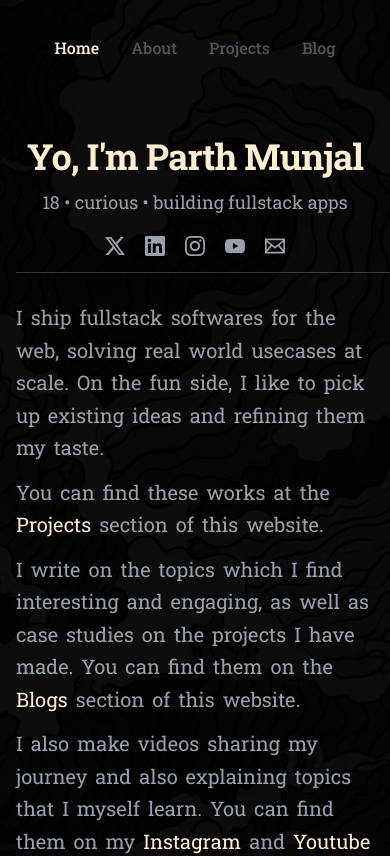
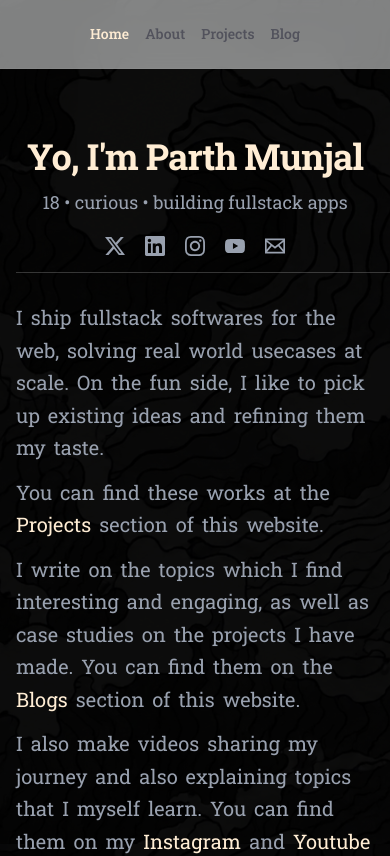
Before and after one commit to parthmunjal07/portfolio-v2, a Next.js app: page / in a window 390 px wide. Shown: the top 856 px of the page. Built offline with nearby package versions, Linux system fonts and the light colour scheme.

Commit message:
feat: add responsive navigation bar with active route highlighting

```diff
--- a/components/Navbar.tsx
+++ b/components/Navbar.tsx
@@ -14,15 +14,15 @@ export default function Navbar() {
   ];
 
   return (
-    <nav className="fixed top-0 w-full flex items-center justify-center py-6 z-50">
-      <div className="flex gap-8 px-8 py-3">
+    <nav className="fixed top-0 w-full flex items-center justify-center py-4 sm:py-6 z-50 backdrop-blur-md bg-background/50 border-b border-white/5">
+      <div className="flex gap-4 sm:gap-8 px-4 sm:px-8 py-2 sm:py-3">
         {links.map((link) => {
           const isActive = pathname === link.href;
           return (
             <Link
               key={link.name}
               href={link.href}
-              className={`transition-colors duration-200 text-md   font-medium font-serif ${
+              className={`transition-colors duration-200 text-sm sm:text-base font-medium font-serif ${
                 isActive
                   ? "text-orange-100"
                   : "text-zinc-600 dark:text-zinc-400 hover:text-black dark:hover:text-white"
```
